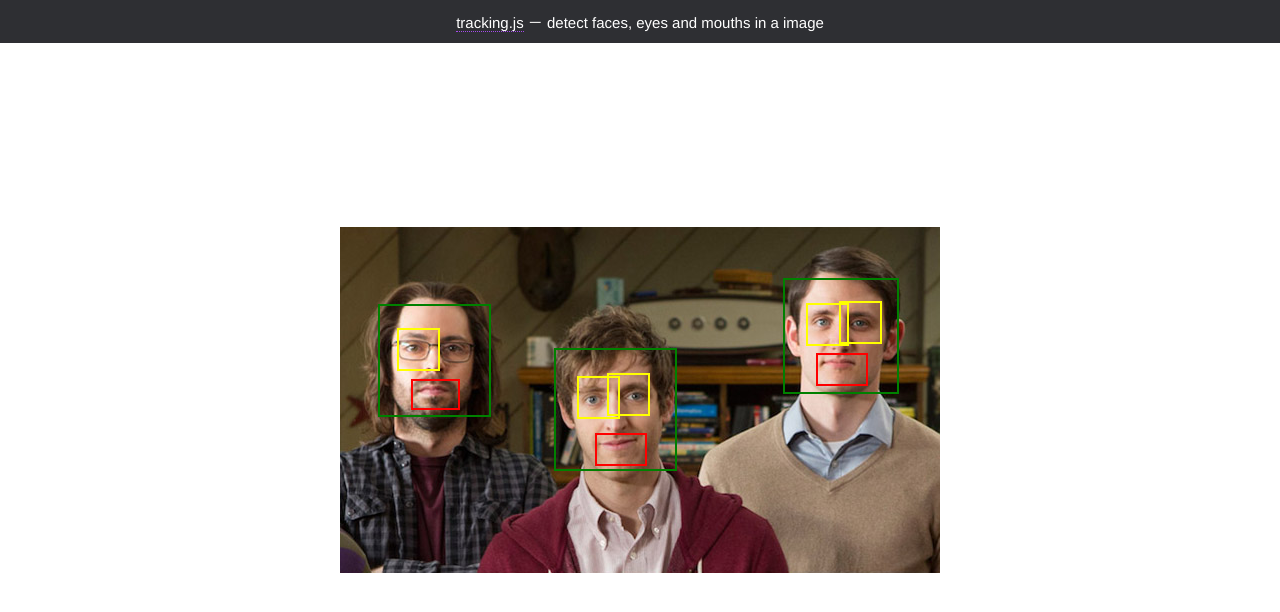
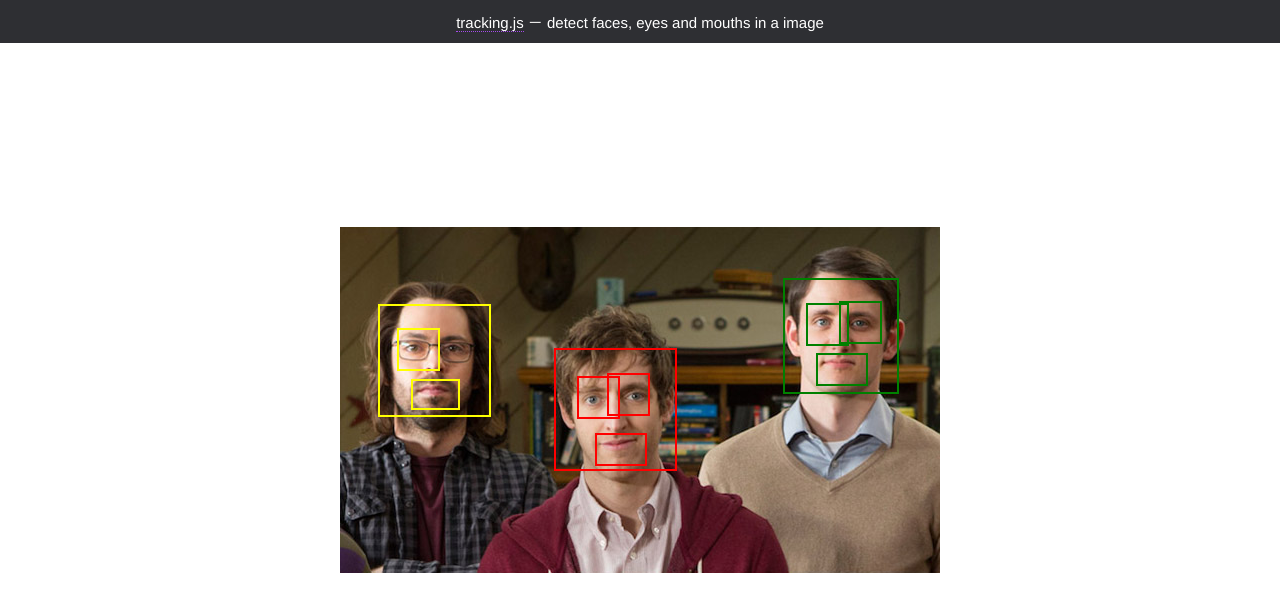
Before and after one commit to jlovellgmail/catface, a plain HTML site: page facefeatures.html in a window 1280 px wide. Drawn offline with Linux system fonts and the light colour scheme.

Commit message:
build facegroups list

```diff
--- a/facefeatures.html
+++ b/facefeatures.html
@@ -31,6 +31,15 @@
 		.facerect {
 			border: 2px solid green;
 		}
+		.facegroup1 {
+			border: 2px solid green;
+		}
+		.facegroup2 {
+			border: 2px solid yellow;
+		}
+		.facegroup3 {
+			border: 2px solid red;
+		}
 	</style>
 </head>
 <body>
@@ -45,27 +54,60 @@
 	<script>
 		window.onload = function() {
 			var img = document.getElementById('img');
+			//--------------------------------------------------
 			var facelist = [];
+			window.facelist = facelist;
 			var eyelist = [];
 			var mouthlist = [];
 			var classname_eye = "eyerect";
 			var classname_mouth = "mouthrect";
 			var classname_face = "facerect";
+
+			flags = {};
+			flags.eyesdone = false;
 			tracktype("eye", eyelist, classname_eye);
+			flags.mouthsdone = false;
 			tracktype("mouth", mouthlist, classname_mouth);
+			flags.facesdone = false;
 			tracktype("face", facelist, classname_face);
+
 			function tracktype(type, list, classname){
 				var tracker = new tracking.ObjectTracker(type);
 				tracking.track("#img", tracker);
 				tracker.on("track", function(event){
+
+					//console.log("event.data.length: " + event.data.length);
+					if(type == "face") flags.facesdone = true;
+					else if(type == "eye") flags.eyesdone = true;
+					else if(type == "mouth") flags.mouthsdone = true;
+
 					event.data.forEach(function(rect){
 						list.push(rect);
 					});
+					/*
+					// plot feature types (face, eyes, mouth) in different colors
 					list.forEach(function(item){
 						plotstyled(item.x, item.y, item.width, item.height, classname);
 					});
+					*/
+					if(flags.eyesdone && flags.mouthsdone && flags.facesdone){
+						getfacegroups();
+						// plot facegroups in different colors
+						facegrouplist.forEach(function(facegroup, i){
+							var classname = "facegroup" + (i+1);
+
+							console.log(classname);
+
+							plotstyled(facegroup.face, classname);
+							facegroup.eyelist.forEach(function(eye){
+								plotstyled(eye, classname);
+							});
+							plotstyled(facegroup.mouth, classname);
+						});
+					}
 				});
 			}
+			/*
 			function plotstyled(x,y,w,h,classname){
 				var rect = document.createElement('div');
 				document.querySelector('.demo-container').appendChild(rect);
@@ -76,6 +118,60 @@
 				rect.style.left = (img.offsetLeft + x) + 'px';
 				rect.style.top = (img.offsetTop + y) + 'px';
 			}
+			*/
+			function plotstyled(rect, classname){
+				var rectdiv = document.createElement('div');
+				document.querySelector('.demo-container').appendChild(rectdiv);
+				rectdiv.classList.add('rect');
+				rectdiv.classList.add(classname);
+				rectdiv.style.width = rect.width + 'px';
+				rectdiv.style.height = rect.height + 'px';
+				rectdiv.style.left = (img.offsetLeft + rect.x) + 'px';
+				rectdiv.style.top = (img.offsetTop + rect.y) + 'px';
+			}
+			//--------------------------------------------------
+			function getfacegroups(){
+				var facegrouplist = [];
+				window.facegrouplist = facegrouplist;
+				facelist.forEach(function(face){
+					var facegroup = {};
+					facegroup.face = face;
+					facegroup.eyelist = [];
+					eyelist.forEach(function(eye){
+						if(rectinsiderect(eye, face)){
+							facegroup.eyelist.push(eye);
+						}
+					});
+					mouthlist.forEach(function(mouth){
+						if(rectinsiderect(mouth, face)){
+							facegroup.mouth = mouth;
+						}
+					});
+					facegrouplist.push(facegroup);
+				});
+				function rectinsiderect(rectinside, rect){
+					var centerpoint = getcenterpoint(rectinside);
+					if(pointinsiderect(centerpoint, rect)) return true;
+					else return false;
+				}
+				function getcenterpoint(rect){
+					var x = rect.x + (rect.width / 2);
+					var y = rect.y + (rect.height / 2);
+					return {x:x, y:y};
+				}
+				function pointinsiderect(point, rect){
+					var xmin = rect.x;
+					var xmax = rect.x + rect.width;
+					var ymin = rect.y;
+					var ymax = rect.y + rect.height;
+					if(point.x > xmin && point.x < xmax
+						&& point.y > ymin && point.y < ymax){
+						return true;
+					}
+					else return false;
+				}
+			}
+			//--------------------------------------------------
 		};
 	</script>
 </body>
```
